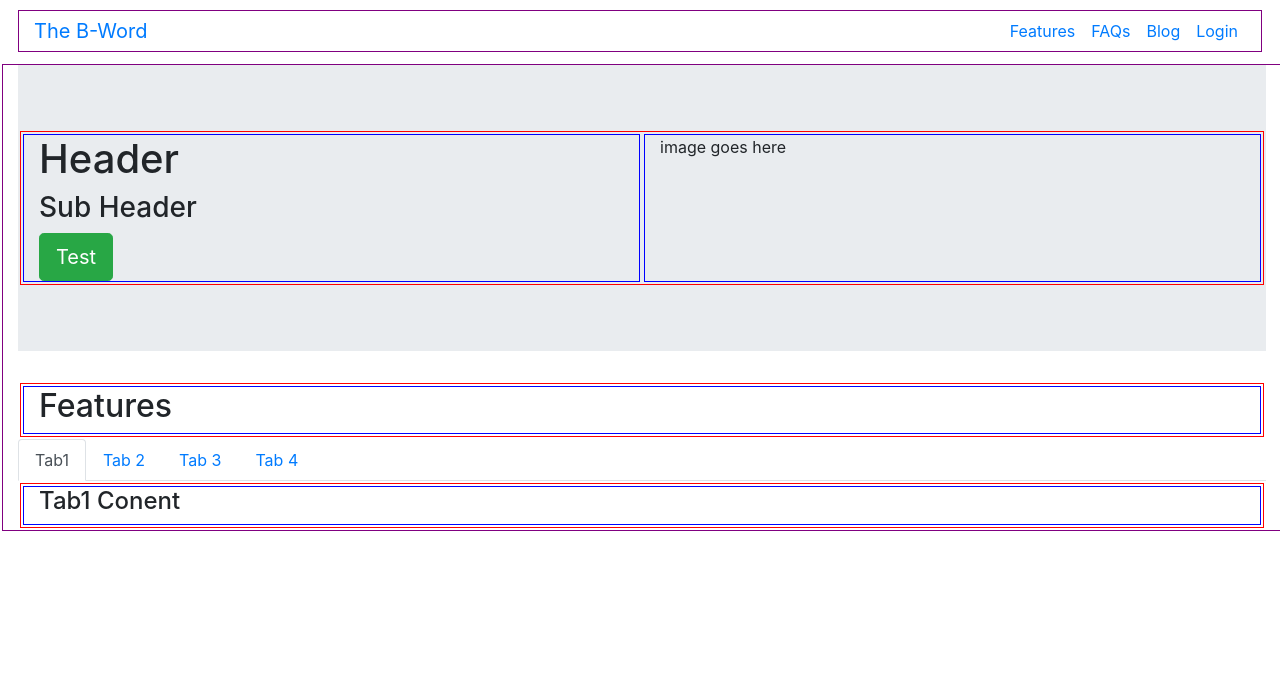
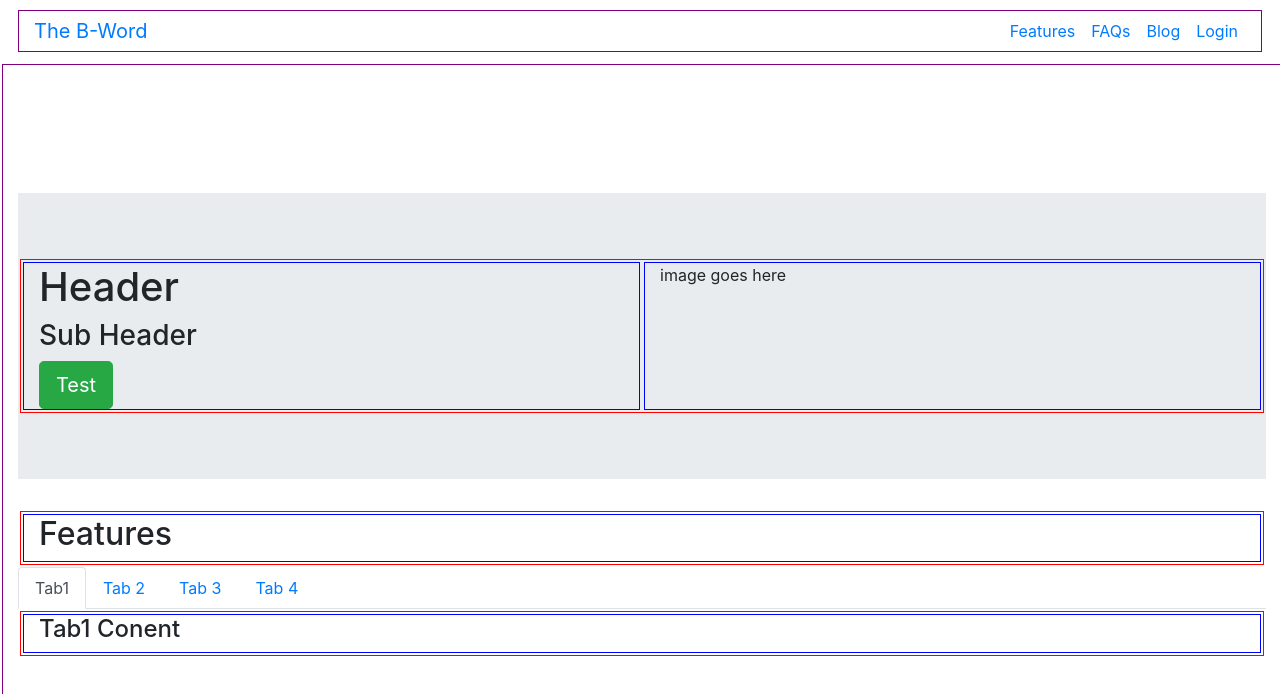
Before and after one commit to SirenaAlyceDev/react-budget, a React (Create React App) app: page / in a window 1280 px wide. Shown: the top 694 px of the page. Built offline with nearby package versions, Linux system fonts and the light colour scheme.

Commit message:
made changes to app.css

```diff
--- a/src/App.css
+++ b/src/App.css
@@ -51,3 +51,9 @@
   margin: 2px;
 }
 /* End Code to check grid layout */
+
+.main-container {
+  padding-top: 10%;
+  padding-bottom: 10%;
+  height: 100vh;
+}
--- a/src/components/HomeComponent.js
+++ b/src/components/HomeComponent.js
@@ -27,7 +27,7 @@ const Home = (props) => {
       <div>
         <Header />
       </div>
-      <Container fluid>
+      <Container fluid className="main-container">
         <Jumbotron fluid>
           <Row>
             <Col>
```
Also changed, not shown: 1 other file (tests, documents, lock files or other folders). Lines whose indentation alone changed are shown as unchanged.
